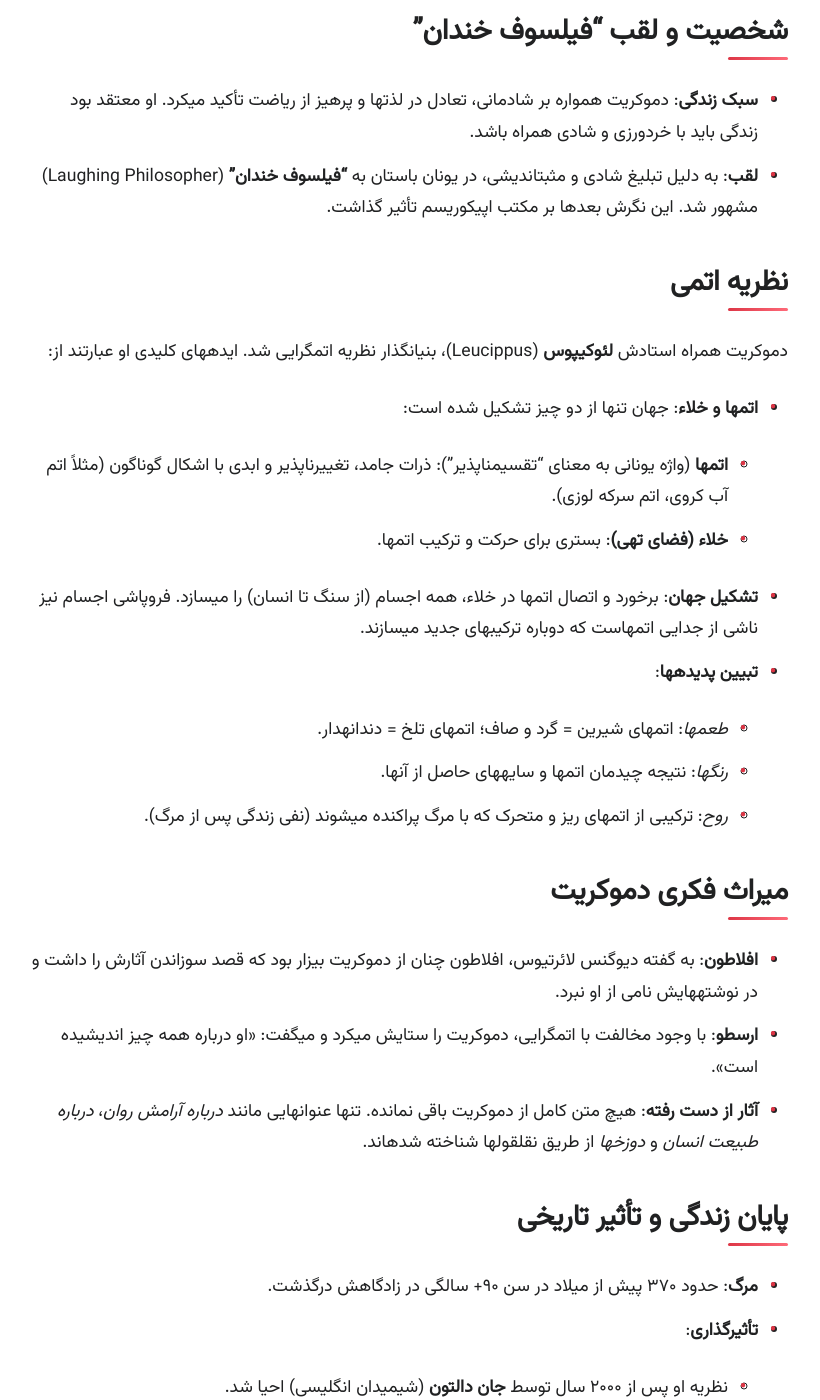
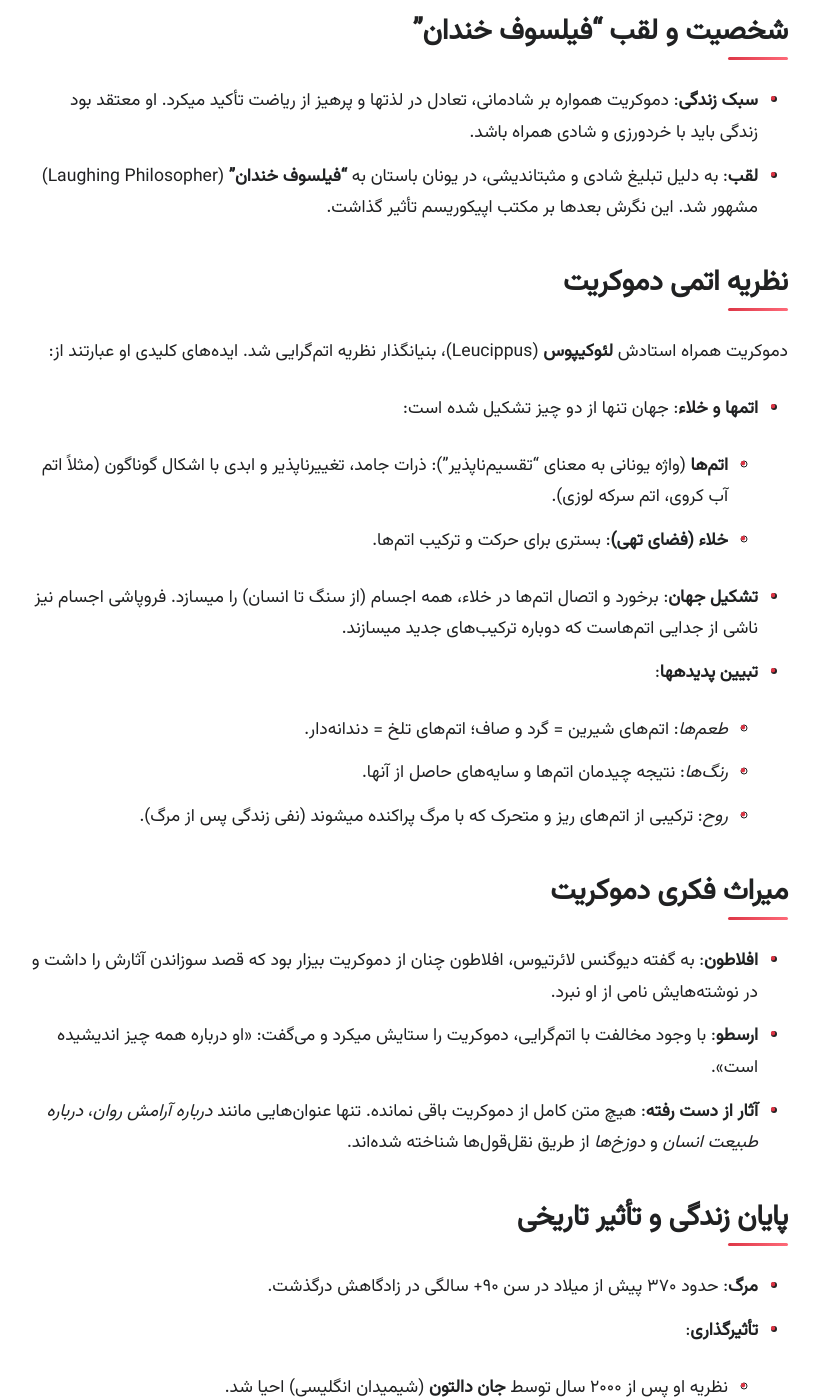
Before and after one commit to darkblog/darkblog.github.io, a Jekyll site: the page built from _posts/2025-11-6-55.md, in a window 1280 px wide and 1400 px high, scrolled down 1381 px. Shown: the whole window, without its empty margins (232-1052 px from the left). Built offline with Jekyll 4.4.1, drawn with Linux system fonts in a browser that asks for light colours; some of the changed text lies outside the part shown.

Commit message:
Update 2025-11-6-55.md

```diff
--- a/_posts/2025-11-6-55.md
+++ b/_posts/2025-11-6-55.md
@@ -18,29 +18,29 @@
 - **سبک زندگی**: دموکریت همواره بر شادمانی، تعادل در لذتها و پرهیز از ریاضت تأکید میکرد. او معتقد بود زندگی باید با خردورزی و شادی همراه باشد.
 - **لقب**: به دلیل تبلیغ شادی و مثبتاندیشی، در یونان باستان به **"فیلسوف خندان"** (Laughing Philosopher) مشهور شد. این نگرش بعدها بر مکتب اپیکوریسم تأثیر گذاشت.
 
-## نظریه اتمی
-دموکریت همراه استادش **لئوکیپوس** (Leucippus)، بنیانگذار نظریه اتمگرایی شد. ایدههای کلیدی او عبارتند از:
+## نظریه اتمی دموکریت
+دموکریت همراه استادش **لئوکیپوس** (Leucippus)، بنیانگذار نظریه اتم‌گرایی شد. ایده‌های کلیدی او عبارتند از:
 
 - **اتمها و خلاء**: جهان تنها از دو چیز تشکیل شده است:
-  - **اتمها** (واژه یونانی به معنای "تقسیمناپذیر"): ذرات جامد، تغییرناپذیر و ابدی با اشکال گوناگون (مثلاً اتم آب کروی، اتم سرکه لوزی).
-  - **خلاء (فضای تهی)**: بستری برای حرکت و ترکیب اتمها.
-- **تشکیل جهان**: برخورد و اتصال اتمها در خلاء، همه اجسام (از سنگ تا انسان) را میسازد. فروپاشی اجسام نیز ناشی از جدایی اتمهاست که دوباره ترکیبهای جدید میسازند.
+  - **اتم‌ها** (واژه یونانی به معنای "تقسیم‌ناپذیر"): ذرات جامد، تغییرناپذیر و ابدی با اشکال گوناگون (مثلاً اتم آب کروی، اتم سرکه لوزی).
+  - **خلاء (فضای تهی)**: بستری برای حرکت و ترکیب اتم‌ها.
+- **تشکیل جهان**: برخورد و اتصال اتم‌ها در خلاء، همه اجسام (از سنگ تا انسان) را میسازد. فروپاشی اجسام نیز ناشی از جدایی اتم‌هاست که دوباره ترکیب‌های جدید میسازند.
 - **تبیین پدیدهها**:
-  - *طعمها*: اتمهای شیرین = گرد و صاف؛ اتمهای تلخ = دندانهدار.
-  - *رنگها*: نتیجه چیدمان اتمها و سایههای حاصل از آنها.
-  - *روح*: ترکیبی از اتمهای ریز و متحرک که با مرگ پراکنده میشوند (نفی زندگی پس از مرگ).
+  - *طعم‌ها*: اتم‌های شیرین = گرد و صاف؛ اتم‌های تلخ = دندانه‌دار.
+  - *رنگ‌ها*: نتیجه چیدمان اتم‌ها و سایه‌های حاصل از آنها.
+  - *روح*: ترکیبی از اتم‌های ریز و متحرک که با مرگ پراکنده میشوند (نفی زندگی پس از مرگ).
 
 ## میراث فکری دموکریت
-- **افلاطون**: به گفته دیوگنس لائرتیوس، افلاطون چنان از دموکریت بیزار بود که قصد سوزاندن آثارش را داشت و در نوشتههایش نامی از او نبرد.
-- **ارسطو**: با وجود مخالفت با اتمگرایی، دموکریت را ستایش میکرد و میگفت: «او درباره همه چیز اندیشیده است».
-- **آثار از دست رفته**: هیچ متن کامل از دموکریت باقی نمانده. تنها عنوانهایی مانند *درباره آرامش روان*، *درباره طبیعت انسان* و *دوزخها* از طریق نقلقولها شناخته شدهاند.
+- **افلاطون**: به گفته دیوگنس لائرتیوس، افلاطون چنان از دموکریت بیزار بود که قصد سوزاندن آثارش را داشت و در نوشته‌هایش نامی از او نبرد.
+- **ارسطو**: با وجود مخالفت با اتم‌گرایی، دموکریت را ستایش میکرد و می‌گفت: «او درباره همه چیز اندیشیده است».
+- **آثار از دست رفته**: هیچ متن کامل از دموکریت باقی نمانده. تنها عنوان‌هایی مانند *درباره آرامش روان*، *درباره طبیعت انسان* و *دوزخ‌ها* از طریق نقل‌قول‌ها شناخته شده‌اند.
 
 ## پایان زندگی و تأثیر تاریخی
 - **مرگ**: حدود ۳۷۰ پیش از میلاد در سن ۹۰+ سالگی در زادگاهش درگذشت.
 - **تأثیرگذاری**:
   - نظریه او پس از ۲۰۰۰ سال توسط **جان دالتون** (شیمیدان انگلیسی) احیا شد.
-  - اتمگرایی او نخستین تبیین **مکانیستی و مادی** از جهان بود که برای توجیه طبیعت به الهیات متکی نبود.
-  - در فلسفه اسلامی، تأثیراتی بر **محمد زکریای رازی** گذاشت و متکلمان را در مسئله جزءلایتجزی تحت تأثیر قرار داد.
+  - اتم‌گرایی او نخستین تبیین **مکانیستی و مادی** از جهان بود که برای توجیه طبیعت به الهیات متکی نبود.
+  - در فلسفه اسلامی، تأثیراتی بر **زکریای رازی** گذاشت و متکلمان را در مسئله جزءلایتجزی تحت تأثیر قرار داد.
 
 ## جدول نظریه دموکریت
 
```
Also changed, not shown: other parts of _posts/2025-11-6-55.md (+1 -1 lines).
